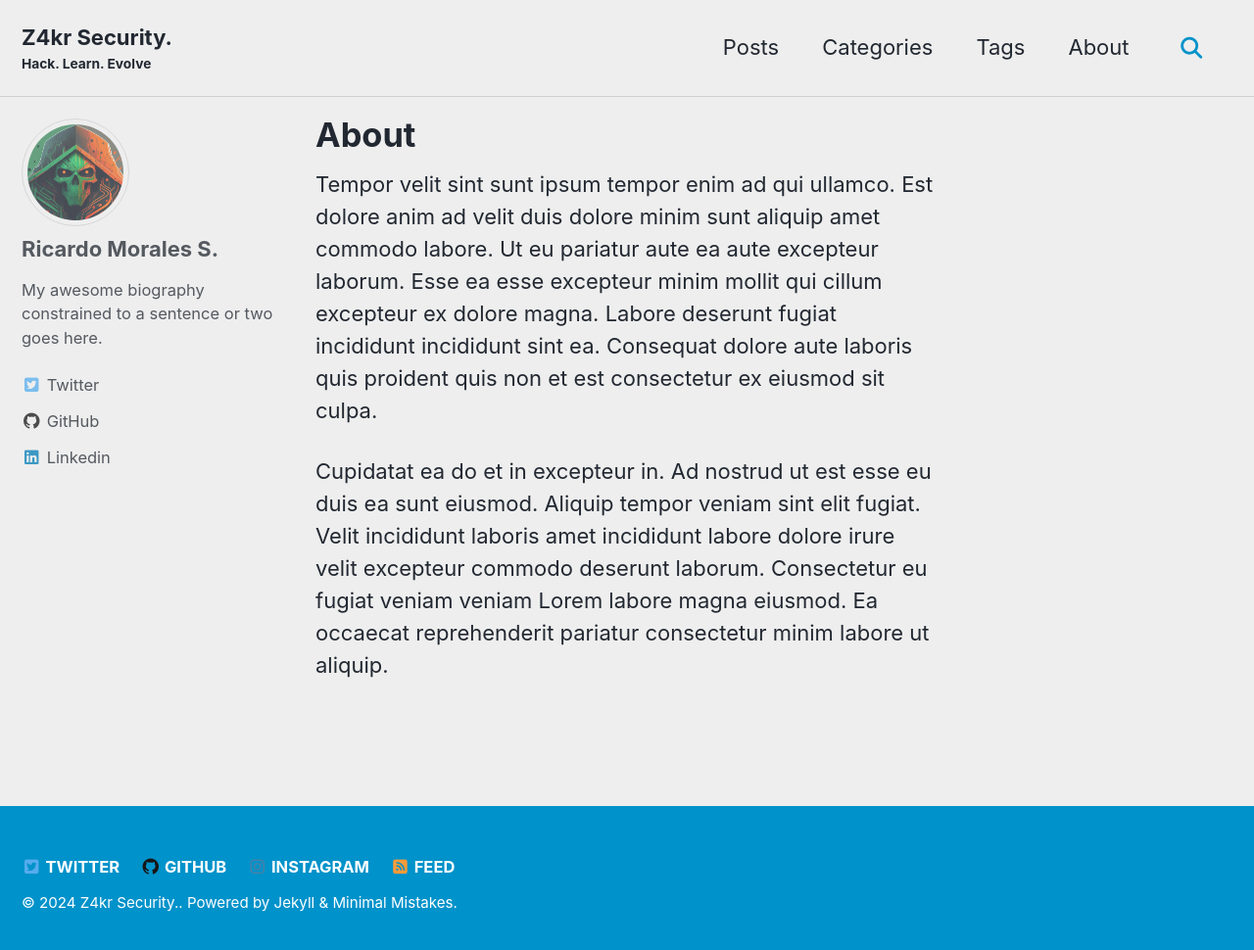
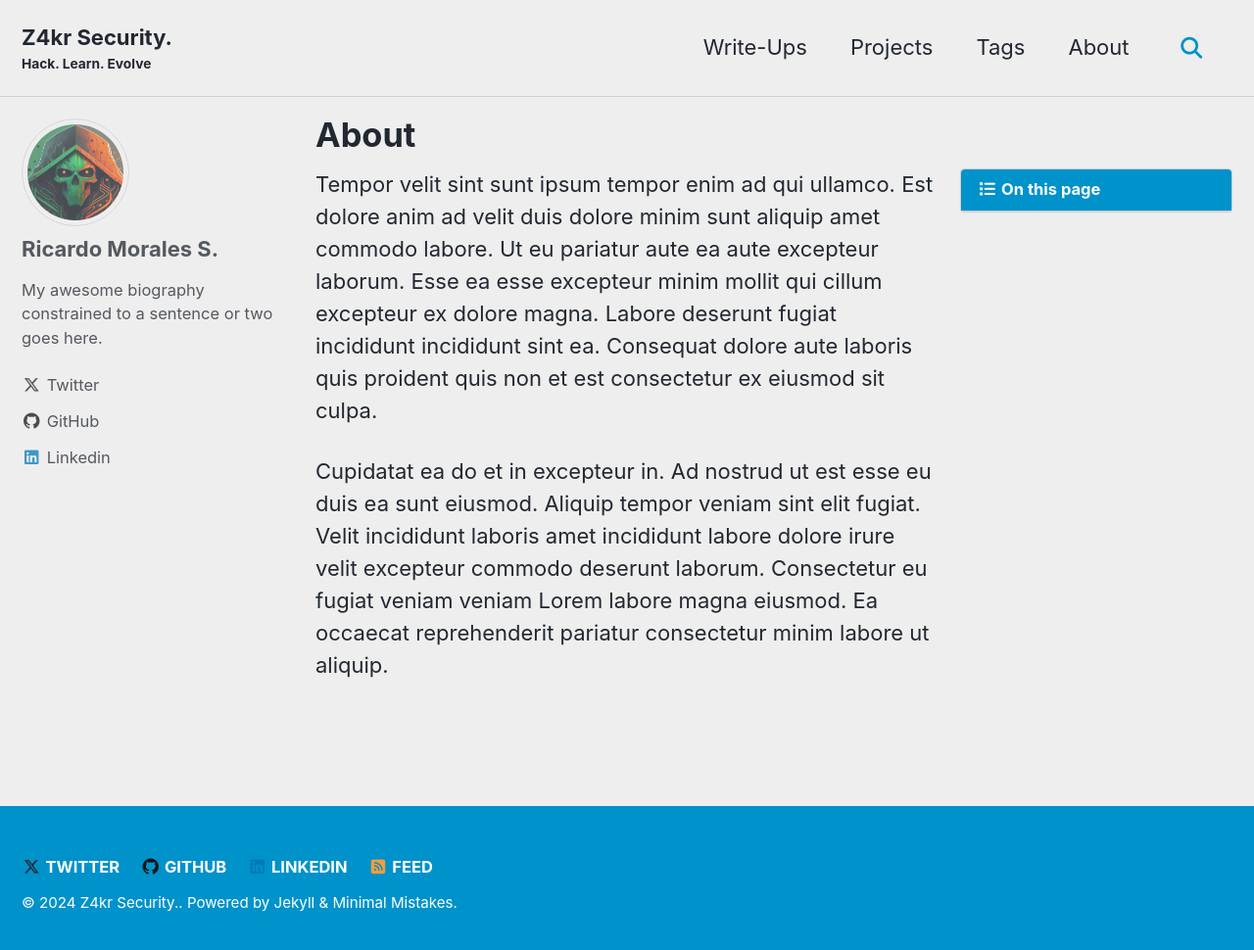
Before and after one commit to Z4kr-Sec/Z4kr-Sec.github.io, a Jekyll site: the page built from _pages/about.md, in a window 1280 px wide and 978 px high. Shown: the top 970 px of the window at 98% size. Built offline with Jekyll 4.4.1, drawn with Linux system fonts in a browser that asks for light colours; cached includes are drawn as plain includes.

Commit message:
initial changes to config and some stuff in about

```diff
--- a/_config.yml
+++ b/_config.yml
@@ -67,7 +67,7 @@
   #    icon: "fas fa-fw fa-envelope"
   #    url: "https://"
     - label: "Twitter"
-      icon: "fab fa-fw fa-twitter-square"
+      icon: "fab fa-fw fa-x-twitter"
       url: "https://x.com/RicardoM1124"
     - label: "GitHub"
       icon: "fab fa-fw fa-github"
@@ -79,14 +79,16 @@
 footer:
   links:
     - label: "Twitter"
-      icon: "fab fa-fw fa-twitter-square"
-      url: "https://twitter.com/"
+      icon: "fab fa-fw fa-x-twitter"
+      url: "https://x.com/RicardoM1124"
     - label: "GitHub"
       icon: "fab fa-fw fa-github"
-      url: "https://github.com/"
-    - label: "Instagram"
-      icon: "fab fa-fw fa-instagram"
-      url: "https://instagram.com/"
+      url: "https://github.com/Z4kr-Sec/initHACK"
+    - label: "Linkedin"
+      icon: "fab fa-fw fa-linkedin"
+      url: "https://www.linkedin.com/in/ricardo-andres-morales-solorzano-491b26191/"
+
+
 
 defaults:
   # _posts
@@ -96,8 +98,8 @@
     values:
       layout: single
       author_profile: true
-      read_time: true
-      comments: true
+      read_time: false
+      comments: false
       share: true
       related: true
   # _pages
--- a/_data/navigation.yml
+++ b/_data/navigation.yml
@@ -1,9 +1,9 @@
 main:
-  - title: "Posts"
-    url: /posts/
-  - title: "Categories"
-    url: /categories/
+  - title: "Write-Ups"
+    url: /write-ups/
+  - title: "Projects"
+    url: /Projects/
   - title: "Tags"
-    url: /tags/
+    url: /Tags/
   - title: "About"
     url: /about/
```
Also changed, not shown: _layouts/home.html (+4 -4 lines), _pages/about.md (+2 -0 lines), index.md (+1 -0 lines).
